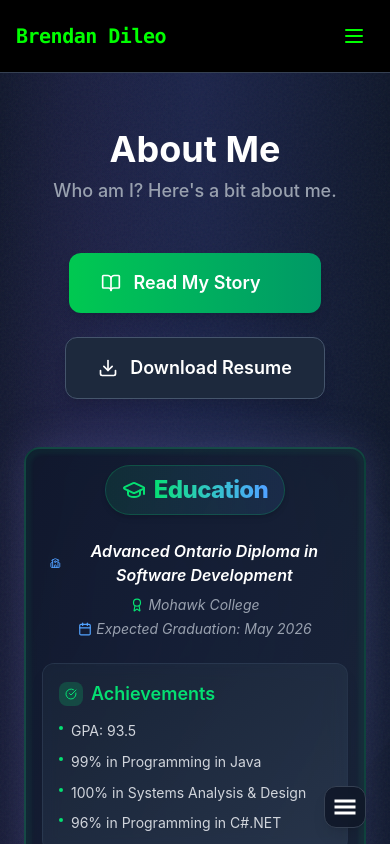
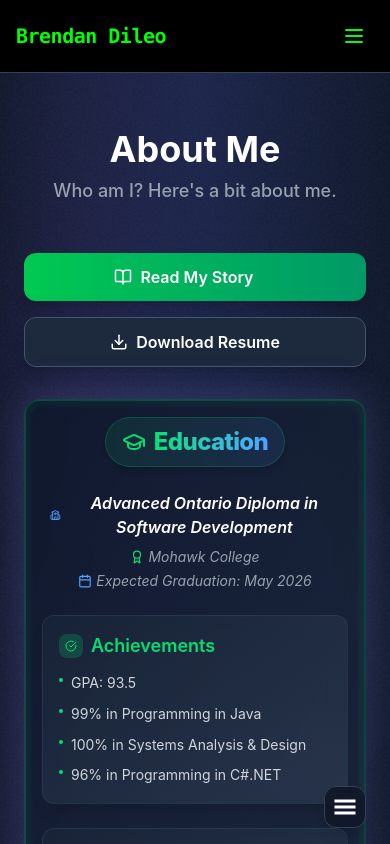
Before and after one commit to brendanddev/brendans-website, a React (Vite) app in the folder frontend/: page /about in a window 390 px wide. Shown: the top 844 px of the page. Built offline with nearby package versions, Linux system fonts and the light colour scheme.

Commit message:
Update intro actions

```diff
--- a/frontend/src/components/About/IntroActions.jsx
+++ b/frontend/src/components/About/IntroActions.jsx
@@ -17,7 +17,7 @@ const IntroActions = ({ onReadStory }) => {
 
     // Wrapped in motion div for animated button effects
     <motion.div
-      className="flex flex-col sm:flex-row justify-center gap-6 mt-8 mb-12"
+      className="flex flex-col sm:flex-row justify-center gap-4 sm:gap-6 mt-6 sm:mt-8 mb-8 sm:mb-12 px-2"
       initial={{ opacity: 0, y: 30 }}
       animate={{ opacity: 1, y: 0 }}
       transition={{ duration: 0.8, ease: "easeOut", delay: 0.2 }}
@@ -27,20 +27,21 @@ const IntroActions = ({ onReadStory }) => {
         whileHover={{ scale: 1.05 }}
         whileTap={{ scale: 0.95 }}
         transition={{ type: "spring", stiffness: 400, damping: 17 }}
+        className="w-full sm:w-auto"
       >
         {/* Story Button */}
         <Button
           onClick={onReadStory}
-          className="group relative px-8 py-4 text-lg font-semibold bg-gradient-to-r from-green-500 to-emerald-600 hover:from-green-600 hover:to-emerald-700 text-white rounded-xl shadow-lg hover:shadow-xl transition-all duration-300 border-0 overflow-hidden"
+          className="group relative w-full sm:w-auto px-6 sm:px-8 py-3 sm:py-4 text-base sm:text-lg font-semibold bg-gradient-to-r from-green-500 to-emerald-600 hover:from-green-600 hover:to-emerald-700 text-white rounded-xl shadow-lg hover:shadow-xl transition-all duration-300 border-0 overflow-hidden"
         >
           {/* Background gradient */}
           <div className="absolute inset-0 bg-gradient-to-r from-green-400/20 to-emerald-500/20 opacity-0 group-hover:opacity-100 transition-opacity duration-300" />
 
-          <div className="relative flex items-center gap-3">
+          <div className="relative flex items-center justify-center sm:justify-start gap-2 sm:gap-3">
             {/* Icons to add effects */}
-            <BookOpen size={20} className="group-hover:rotate-12 transition-transform duration-300" />
+            <BookOpen size={18} className="sm:w-5 sm:h-5 group-hover:rotate-12 transition-transform duration-300" />
             <span>Read My Story</span>
-            <Sparkles size={16} className="opacity-0 group-hover:opacity-100 transition-opacity duration-300" />
+            <Sparkles size={14} className="sm:w-4 sm:h-4 opacity-0 group-hover:opacity-100 transition-opacity duration-300" />
           </div>
         </Button>
       </motion.div>
@@ -50,18 +51,19 @@ const IntroActions = ({ onReadStory }) => {
         whileHover={{ scale: 1.05 }}
         whileTap={{ scale: 0.95 }}
         transition={{ type: "spring", stiffness: 400, damping: 17 }}
+        className="w-full sm:w-auto"
       >
         {/* Triggers a download */}
         <Button
           as="a"
           href="/BrendanDileo_Resume.pdf"
           download="BrendanDileo_Resume.pdf"
-          className="group relative px-8 py-4 text-lg font-semibold bg-slate-800 hover:bg-slate-700 text-white border border-slate-600 hover:border-slate-500 rounded-xl shadow-lg hover:shadow-xl transition-all duration-300 overflow-hidden"
+          className="group relative w-full sm:w-auto px-6 sm:px-8 py-3 sm:py-4 text-base sm:text-lg font-semibold bg-slate-800 hover:bg-slate-700 text-white border border-slate-600 hover:border-slate-500 rounded-xl shadow-lg hover:shadow-xl transition-all duration-300 overflow-hidden"
         >
           {/* Another gradient bg for download resume button */}
           <div className="absolute inset-0 bg-gradient-to-r from-slate-700/20 to-slate-600/20 opacity-0 group-hover:opacity-100 transition-opacity duration-300" />
-          <div className="relative flex items-center gap-3">
-            <Download size={20} className="group-hover:animate-bounce transition-all duration-300" />
+          <div className="relative flex items-center justify-center sm:justify-start gap-2 sm:gap-3">
+            <Download size={18} className="sm:w-5 sm:h-5 group-hover:animate-bounce transition-all duration-300" />
             <span>Download Resume</span>
           </div>
         </Button>
```
